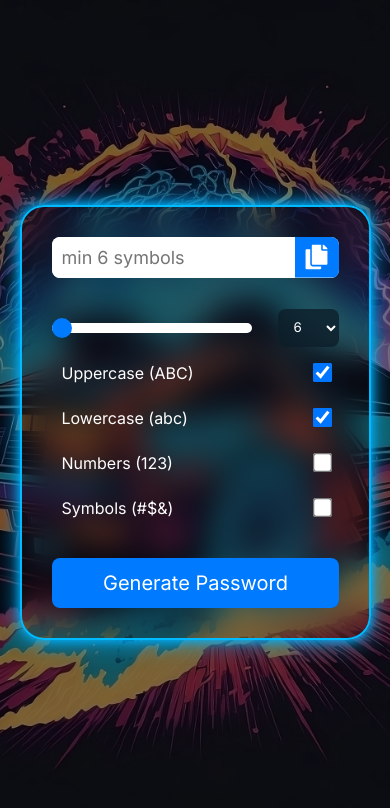
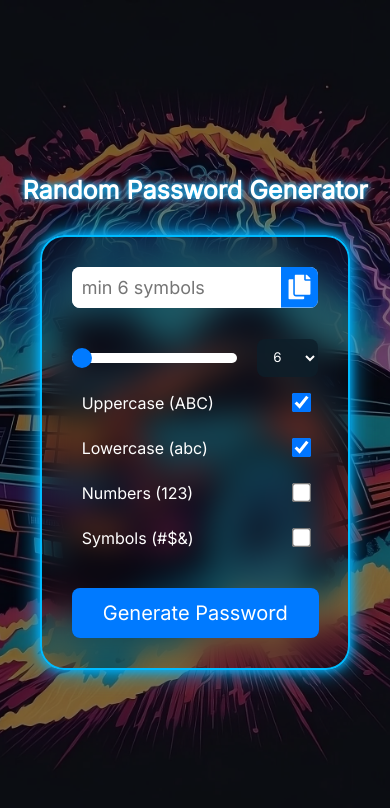
Before and after one commit to Vovababiichuk/react-password-generator-DONE, a React (Vite) app: page / in a window 390 px wide. Shown: the top 808 px of the page. Built offline with nearby package versions, Linux system fonts and the light colour scheme.

Commit message:
add title...

```diff
--- a/src/App.jsx
+++ b/src/App.jsx
@@ -68,6 +68,10 @@ function App() {
 
    return (
       <section>
+         <div className='wrapper'>
+            <h1 className="blur-animation">
+               Random Password Generator
+            </h1>
             <div className="container">
                <form id="pg-form" onSubmit={handleOnSubmit}>
                   <div className="result">
@@ -152,6 +156,7 @@ function App() {
                   </button>
                </form>
             </div>
+         </div>
       </section>
    );
 }
--- a/src/style.css
+++ b/src/style.css
@@ -29,12 +29,19 @@ section {
    padding: 100px 0;
 }
 
+.wrapper {
+   display: flex;
+   flex-direction: column;
+   align-items: center;
+   gap: 30px;
+}
+
 .container {
    padding: 30px;
    border-radius: 24px;
    box-shadow: 0px 0px 20px #00000011;
    width: 90%;
-   max-width: 400px;
+   max-width: 480px;
    background-color: transparent;
    border: 2px solid rgb(0, 187, 255);
    backdrop-filter: blur(15px);
@@ -158,7 +165,11 @@ button:hover {
    box-shadow: 0 0 5px rgb(0, 187, 255), 0 0 10px rgb(0, 187, 255), 0 0 15px rgb(0, 187, 255);
 }
 
-@media only screen and (max-width: 678px) {
+@media only screen and (max-width: 450px) {
+   .container {
+      margin: 0;
+   }
+
    .field {
       font-size: 16px;
    }
@@ -170,26 +181,31 @@ button:hover {
    input#password-length {
       margin-left: 0px;
    }
+
+   .wrapper h1 {
+      text-align: center;
+      font-size: 25px;
+   }
 }
 
+.blur-animation {
+   animation: blurIn 3s ease-in-out;
+}
 
-@keyframes neon {
+@keyframes blurIn {
    0% {
-      /* text-shadow: 0 0 10px #00ff00, 0 0 20px #00ff00, 0 0 30px #00ff00; */
-      text-shadow: 0 0 10px rgb(0, 187, 255), 0 0 20px rgb(0, 187, 255), 0 0 30px rgb(0, 187, 255);
-   }
-
-   50% {
-      text-shadow: 0 0 5px rgb(0, 187, 255), 0 0 10px rgb(0, 187, 255), 0 0 15px rgb(0, 187, 255);
+      filter: blur(10px);
+      opacity: 0;
    }
 
    100% {
-      text-shadow: 0 0 10px rgb(0, 187, 255), 0 0 20px rgb(0, 187, 255), 0 0 30px rgb(0, 187, 255);
+      filter: blur(0);
+      opacity: 1;
    }
 }
 
-.preloader span {
-   animation: neon 1.5s infinite alternate;
+.wrapper h1 {
+   text-shadow: 0 0 5px rgb(0, 187, 255), 0 0 10px rgb(0, 187, 255), 0 0 15px rgb(255, 0, 0);
 }
 
 .hvr-shutter-in-vertical {
```
Lines whose indentation alone changed are shown as unchanged.
